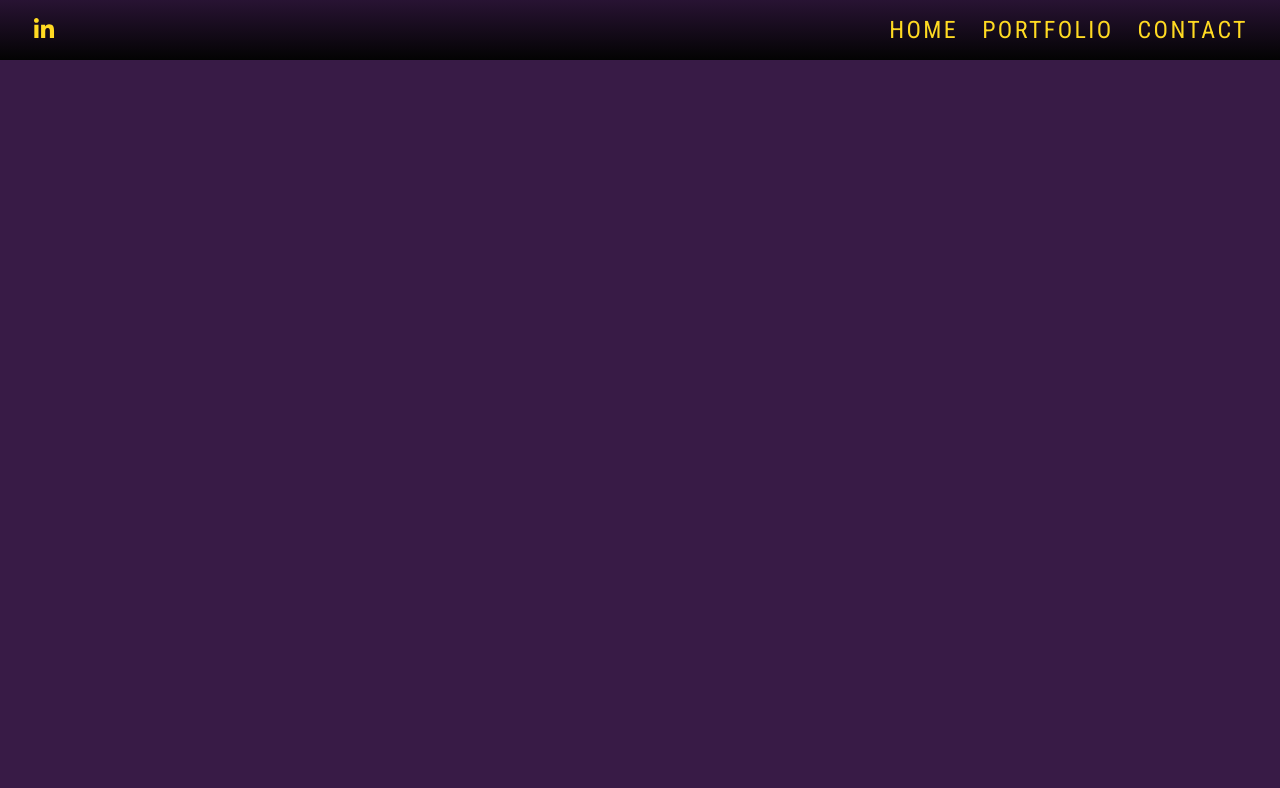
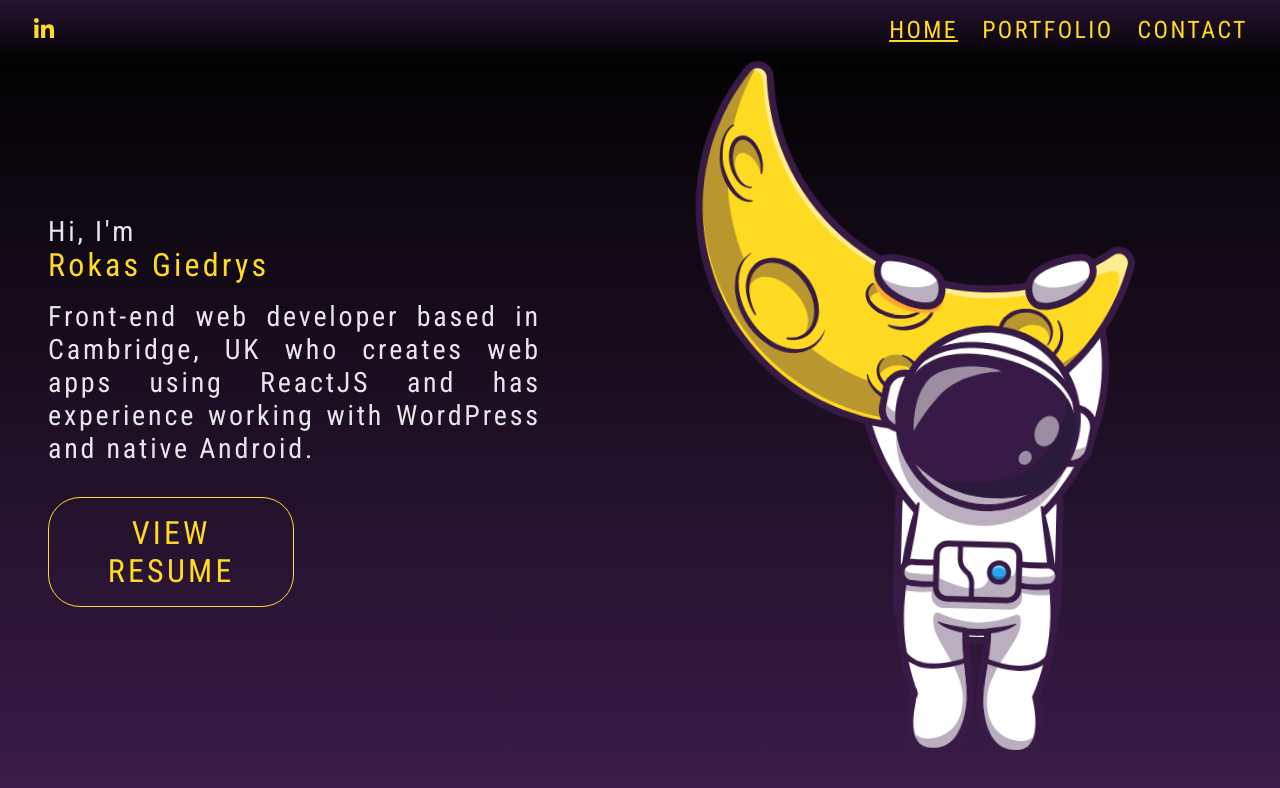
Before and after one commit to RokasGiedrys/astronaut-portfolio, a React (Create React App) app: page / in a window 1280 px wide. Shown: the top 788 px of the page. Built offline with nearby package versions, Linux system fonts and the light colour scheme; the HTML template or start-up script is replaced by a standard one.

Commit message:
RouterBrowser added and NavLinks updated

```diff
--- a/src/App.js
+++ b/src/App.js
@@ -1,5 +1,5 @@
 import "./App.css";
-import { Switch, Route } from "react-router-dom";
+import { Switch, Route, BrowserRouter as Router } from "react-router-dom";
 import Header from "./components/header/header.component";
 import HomePage from "./pages/home-page/home-page.component";
 import PortfolioPage from "./pages/portfolio-page/portfolio-page.component";
@@ -8,12 +8,20 @@ import ContactPage from "./pages/contact-page/contact-page.component";
 function App() {
   return (
     <div>
-      <Header />
-      <Switch>
-        <Route exact path='/astronaut-portfolio' component={HomePage} />
-        <Route exact path='/portfolio' component={PortfolioPage} />
-        <Route exact path='/contact' component={ContactPage} />
-      </Switch>
+      <Router>
+        <Header />
+        <Switch>
+          <Route exact path='/'>
+            <HomePage />
+          </Route>
+          <Route exact path='/portfolio'>
+            <PortfolioPage />
+          </Route>
+          <Route exact path='/contact'>
+            <ContactPage />
+          </Route>
+        </Switch>
+      </Router>
     </div>
   );
 }
--- a/src/components/navigation/navigation.component.jsx
+++ b/src/components/navigation/navigation.component.jsx
@@ -2,27 +2,19 @@ import React from "react";
 import { NavLink } from "react-router-dom";
 import "../navigation/navigation.styles.scss";
 
-const Navigation = () => (
+const Navigation = () => {
+  return (
     <div className='options'>
-    <NavLink
-      exact
-      to='/astronaut-portfolio'
-      className='option'
-      activeClassName='selected'
-    >
+      <NavLink to='/' className='option' activeClassName='selected'>
         HOME
       </NavLink>
-    <NavLink
-      exact
-      to='/portfolio'
-      className='option'
-      activeClassName='selected'
-    >
+      <NavLink to='/portfolio' className='option' activeClassName='selected'>
         PORTFOLIO
       </NavLink>
-    <NavLink exact to='/contact' className='option' activeClassName='selected'>
+      <NavLink to='/contact' className='option' activeClassName='selected'>
         CONTACT
       </NavLink>
     </div>
   );
+};
 export default Navigation;
```
Lines whose indentation alone changed are shown as unchanged.
